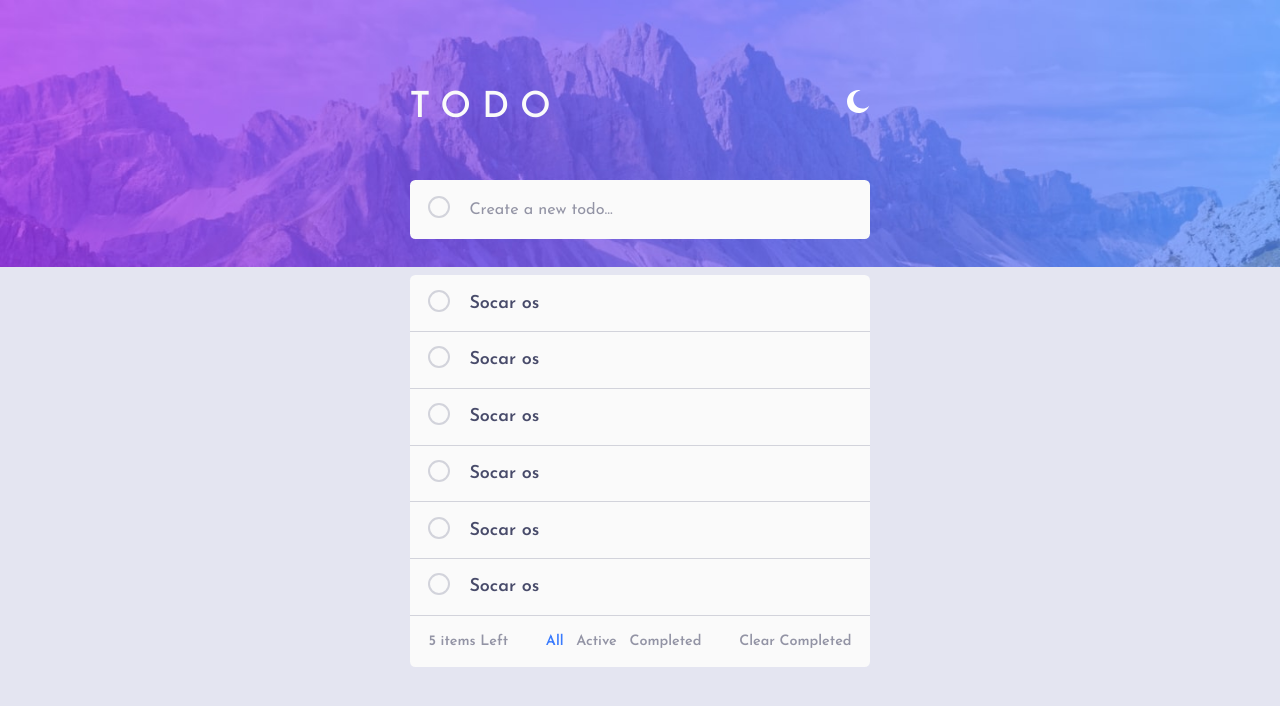
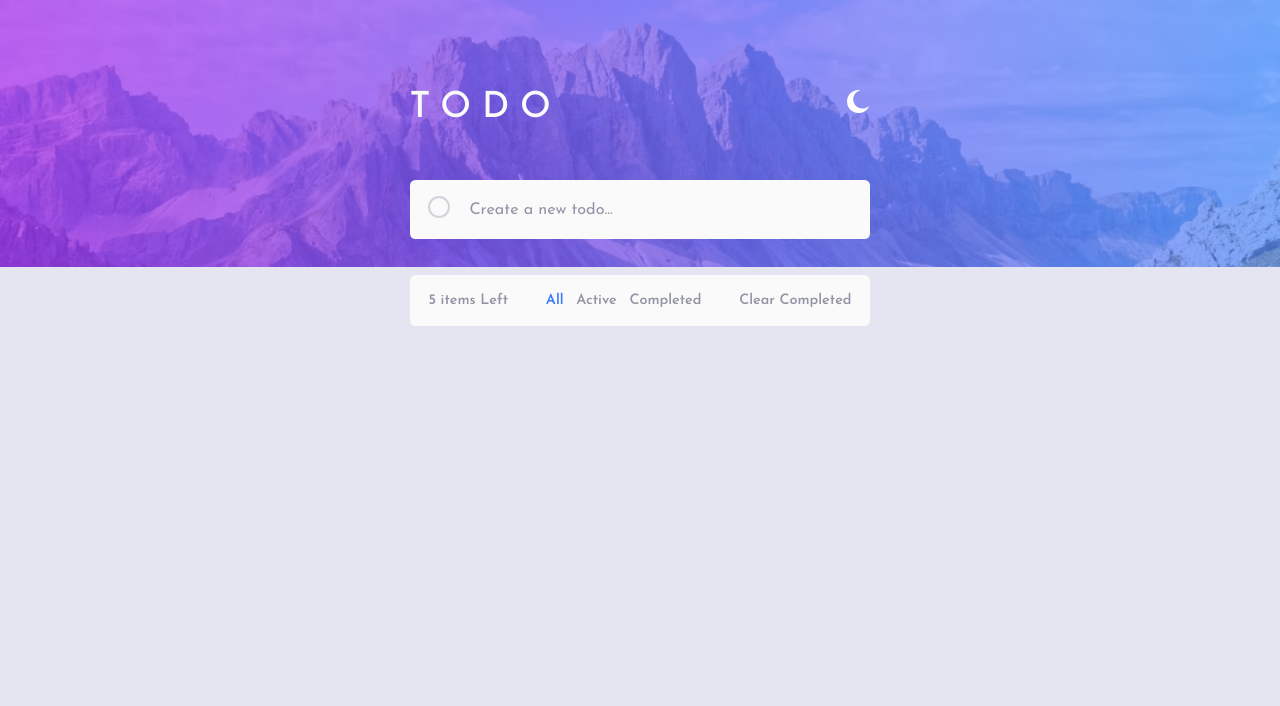
Before and after one commit to Luisgustavom1/To-Do-App, a React (Create React App) app in the folder todoappmain/: page / in a window 1280 px wide. Shown: the top 706 px of the page. Built offline with nearby package versions, Linux system fonts and the light colour scheme.

Commit message:
algumas funcionalidade prontos

```diff
--- a/todoappmain/src/App.js
+++ b/todoappmain/src/App.js
@@ -3,13 +3,11 @@ import './styles/addToDo.css'
 import './styles/listToDo.css'
 
 import AddToDo from './components/AddToDo'
-import ListToDo from './components/listToDo'
 
 function App() {
   return (
     <main>
       <AddToDo/>
-      <ListToDo/>
     </main>
   );
 }
--- a/todoappmain/src/components/AddToDo.js
+++ b/todoappmain/src/components/AddToDo.js
@@ -1,11 +1,34 @@
-import React from 'react'
+import React, { useEffect, useState } from 'react'
 import darkTheme from '../assets/images/icon-moon.svg'
 import radioChecked from '../assets/images/icon-check.svg'
+import ListToDo from './listToDo'
 
 import '../styles/addToDo.css'
 
+export default function AddToDo(){
+    const [task, setTask] = useState('')
+    const storage = {
+        get(){
+            return JSON.parse(localStorage.getItem('tasks')) || []
+        },
+        set(value){
+            localStorage.setItem('tasks', JSON.stringify(value))
+        }
+    }
+    let id = 1
 
-export default function AddToDo(){
+    let arrayTasks = storage.get()
+    let objectTasks = {}
+    function addTask(){
+        objectTasks.task = task
+        objectTasks.id = arrayTasks == '' ? 1 : arrayTasks[arrayTasks.length -1].id + 1
+        objectTasks.completed = false
+
+        arrayTasks.push(objectTasks)
+        storage.set(arrayTasks)
+        console.log(arrayTasks)
+        document.querySelector('#addToDo').value = ''
+    }
     return(
         <>
             <div className='header'>
@@ -15,9 +38,10 @@ export default function AddToDo(){
             <div className='add'>
                 {/* <img src={radioChecked}></img> */}
                 <input type='radio' className='check checked' checked='true'></input>
-                <label ></label>
-                <input type='text' id='addToDo' name='addToDo' placeholder='Create a new todo...'></input>
+                <label onClick={() => addTask()}></label>
+                <input type='text' id='addToDo' name='addToDo' placeholder='Create a new todo...' value={task} onChange={(e) => setTask(e.target.value)}></input>
             </div>
+            <ListToDo arrayTasks={arrayTasks}/>
         </>
     )
 }
--- a/todoappmain/src/components/listToDo.js
+++ b/todoappmain/src/components/listToDo.js
@@ -1,47 +1,44 @@
-import React from 'react'
+import React, { useEffect } from 'react'
+
 import cross from '../assets/images/icon-cross.svg'
+import check from '../assets/images/icon-check.svg'
+
 import '../styles/listToDo.css'
 import '../styles/global.css'
 
-export default function ListToDo(){
+export default function ListToDo({arrayTasks}){
+    function completed(e){
+        arrayTasks.map((task) => {
+            return task.id == e ? task.completed = true : console.log('oi')
+        })
+        console.log(arrayTasks)
+        localStorage.setItem('tasks', JSON.stringify(arrayTasks))
+    }
+
+    function Delete(e){
+        localStorage.setItem('tasks', JSON.stringify(arrayTasks.filter((task) => {
+            return task.id == e ? false : true
+        })))
+    }
+
+    function ClearCompleted(){
+        const clearCompleted = arrayTasks.filter((task) =>
+            task.completed !== true ? true : false
+        )
+        console.log(arrayTasks)
+        localStorage.setItem('tasks', JSON.stringify(clearCompleted))
+    }
+
     return(
         <div className='content'>
-             <div className='task'>
-                <input type='radio' className='check'></input>
-                <label></label>
-                <p>Socar os </p>
-                <article><img src={cross} alt='icone de excluir'></img></article>
-            </div>
-            <div className='task'>
-                <input type='radio' className='check'></input>
-                <label></label>
-                <p>Socar os </p>
-                <article><img src={cross} alt='icone de excluir'></img></article>
-            </div>
-            <div className='task'>
-                <input type='radio' className='check'></input>
-                <label></label>
-                <p>Socar os </p>
-                <article><img src={cross} alt='icone de excluir'></img></article>
-            </div>
-            <div className='task'>
-                <input type='radio' className='check'></input>
-                <label></label>
-                <p>Socar os </p>
-                <article><img src={cross} alt='icone de excluir'></img></article>
-            </div>
-            <div className='task'>
-                <input type='radio' className='check'></input>
-                <label></label>
-                <p>Socar os </p>
-                <article><img src={cross} alt='icone de excluir'></img></article>
-            </div>
-            <div className='task'>
-                <input type='radio' className='check'></input>
-                <label></label>
-                <p>Socar os </p>
-                <article><img src={cross} alt='icone de excluir'></img></article>
-            </div>
+            {arrayTasks.map((task) => {
+            return  <div className={task.completed == true ? 'completed' : ''}>
+                        <input type='radio' className='check'></input>
+                        <label id={task.id} onClick={(e) => completed(e.target.id)}></label>
+                        <p>{task.task}</p>
+                        <article><img src={cross} alt='icone de excluir' id={task.id} onClick={(e) => Delete(e.target.id)}></img></article>
+                    </div>
+            })}
             <footer>
                 5 items Left
                 <section>
@@ -49,7 +46,7 @@ export default function ListToDo(){
                     <p>Active</p>
                     <p>Completed</p>
                 </section>
-                <p>Clear Completed</p>
+                <p onClick={() => ClearCompleted()}>Clear Completed</p>
             </footer>
         </div>
     )
--- a/todoappmain/src/styles/global.css
+++ b/todoappmain/src/styles/global.css
@@ -43,9 +43,7 @@ body{
     height: 1rem;
     display: inline-block;
     content: '';
+    text-align: center;
     border: 2px solid var(--light-grayish-blue);
     border-radius: 50%;
 }
-input:checked + label:before{
-    background-color: linear-gradient (hsl(192, 100%, 67%) 70%, hsl(280, 87%, 65%) 30%);
-}
--- a/todoappmain/src/styles/listToDo.css
+++ b/todoappmain/src/styles/listToDo.css
@@ -4,7 +4,7 @@
     width: 100%;
     margin-top: 2rem;
 }
-.content .task{
+.content div{
     display: flex;
     align-items: center;
     color: var(--very-dark-grayish-blue);
@@ -15,18 +15,16 @@
 }
 
 
-.content .task article{
+.content div article{
     margin-right: 1.2rem;
-    opacity: 0;
+    opacity: 1;
     transition: 250ms;
-    position: fixed;
-    left: 65%;
 }
-.content .task article:hover{
+.content div article:hover{
     opacity: 1;
 }
 
-.content .task article img{
+.content div article img{
     width: 1rem;
     height: 1rem;
 }
@@ -53,3 +51,13 @@
 .content p:nth-child(2):hover{
     color: var(--very-dark-grayish-blue);
 }
+
+/* completed */
+.completed p{
+    color: var(--dark-grayish-blue);
+    text-decoration: line-through;
+}
+.completed label::before{
+    background: linear-gradient(120deg,rgb(87, 221, 255) 15%,  rgb(192, 88, 243) 85%);
+    content: url(../assets/images/icon-check.svg);
+}
```
